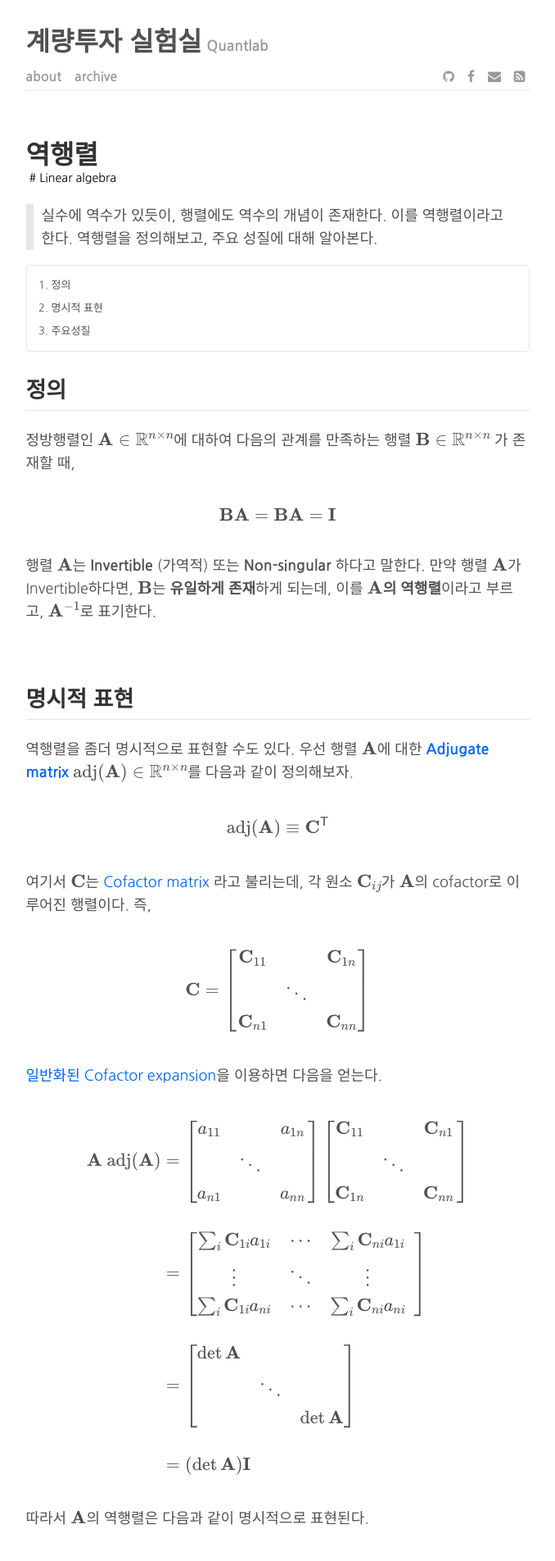
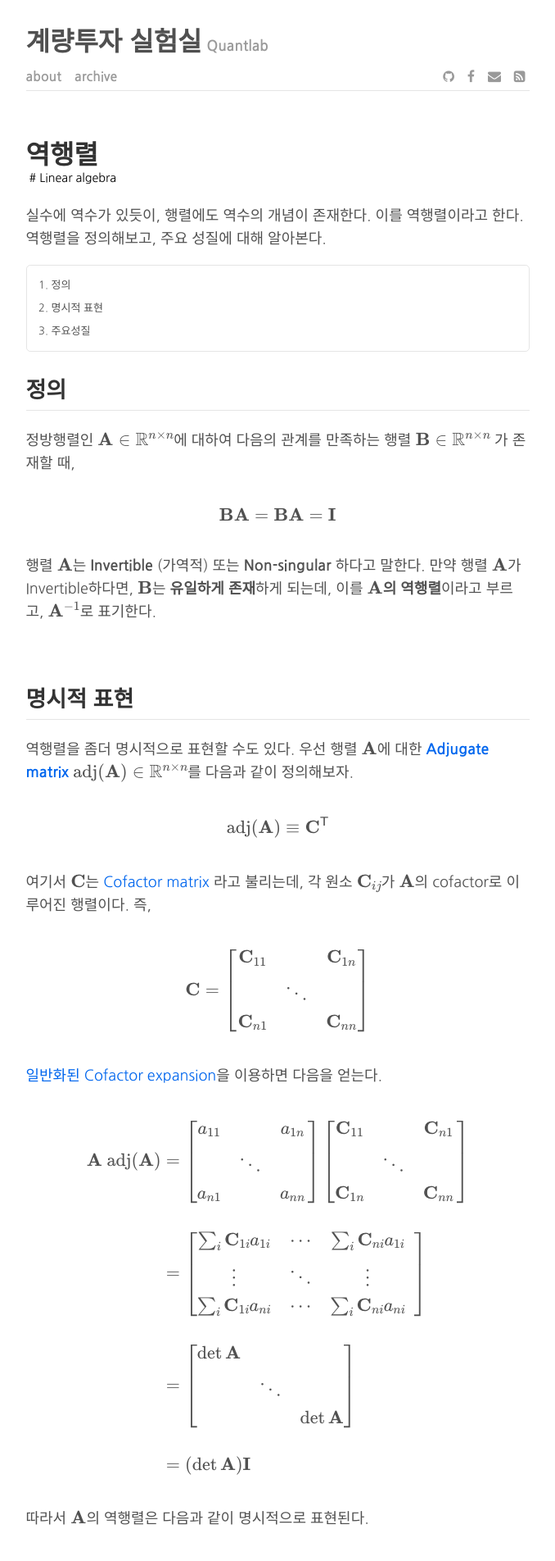
Before and after one commit to gem763/gem763.github.io, a Jekyll site: the page built from _posts/2018-02-12-역행렬.md, in a window 1280 px wide. Shown: the top 1904 px of the page at 82% size, without its empty margins (301-979 px from the left). Built offline with Jekyll 4.4.1, drawn with Linux system fonts in a browser that asks for light colours; formulas are drawn with MathJax 3; comment, search, counter and statistics services are not loaded.

Commit message:
Uploaded by https://stackedit.io/

```diff
--- a/_posts/2018-02-12-역행렬.md
+++ b/_posts/2018-02-12-역행렬.md
@@ -7,7 +7,7 @@ excerpt_separator: <!--more-->
 
 ---
 
->실수에 역수가 있듯이, 행렬에도 역수의 개념이 존재한다. 이를 역행렬이라고 한다. 역행렬을 정의해보고, 주요 성질에 대해 알아본다.
+실수에 역수가 있듯이, 행렬에도 역수의 개념이 존재한다. 이를 역행렬이라고 한다. 역행렬을 정의해보고, 주요 성질에 대해 알아본다.
 <!--more-->
 
 * TOC
```
